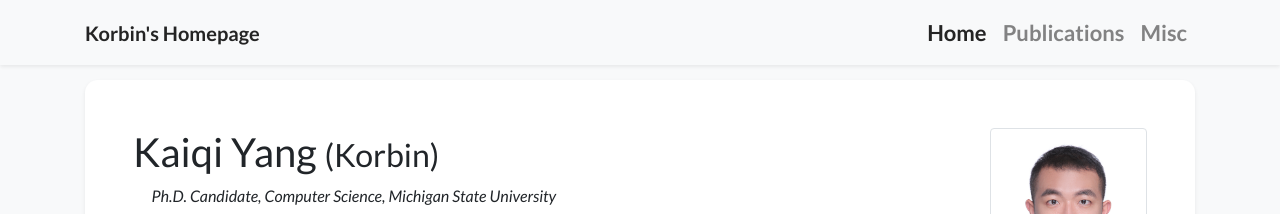
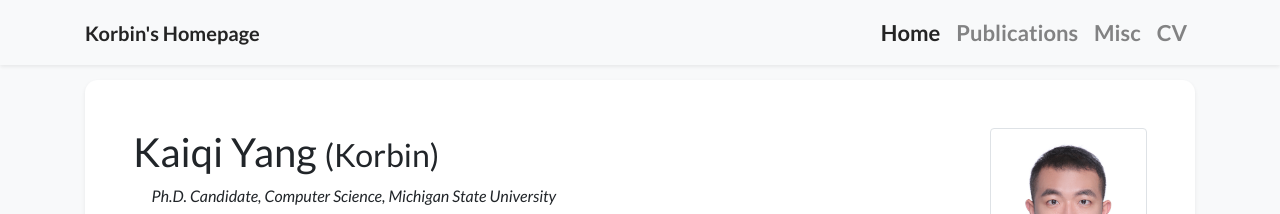
Before and after one commit to KorbinY/korbiny.github.io, a Jekyll site: the page built from index.html, in a window 1280 px wide. Shown: the top 214 px of the page. Built offline with Jekyll 4.4.1, drawn with Linux system fonts in a browser that asks for light colours; nearby versions of some CDN libraries; a style sheet for code colours, icons or effects is not loaded.

Commit message:
update cv tab

```diff
--- a/_data/navigation.yml
+++ b/_data/navigation.yml
@@ -7,3 +7,6 @@ pages:
   url: /publications
 - name: Misc
   url: /misc
+- name: CV
+  url: /assets/files/My_CV_New.pdf
+  external: true
--- a/_includes/navbar.html
+++ b/_includes/navbar.html
@@ -9,7 +9,12 @@
             <ul class="navbar-nav ml-auto">
                 {% for item in site.data.navigation.pages %}
                 <li class="nav-item {% if item.name == page.navbar_title %}active{% endif %}">
-                    <a class="nav-link" href="{{ item.url | relative_url }}" style="font-weight: bold; font-size: 22px;">{{ item.name }}</a>
+                    <a class="nav-link"
+                    href="{{ item.url | relative_url }}"
+                    {% if item.external %}target="_blank"{% endif %}
+                    style="font-weight: bold; font-size: 22px;">
+                    {{ item.name }}
+                    </a>
                 </li>
                 {% endfor %}
             </ul>
```
